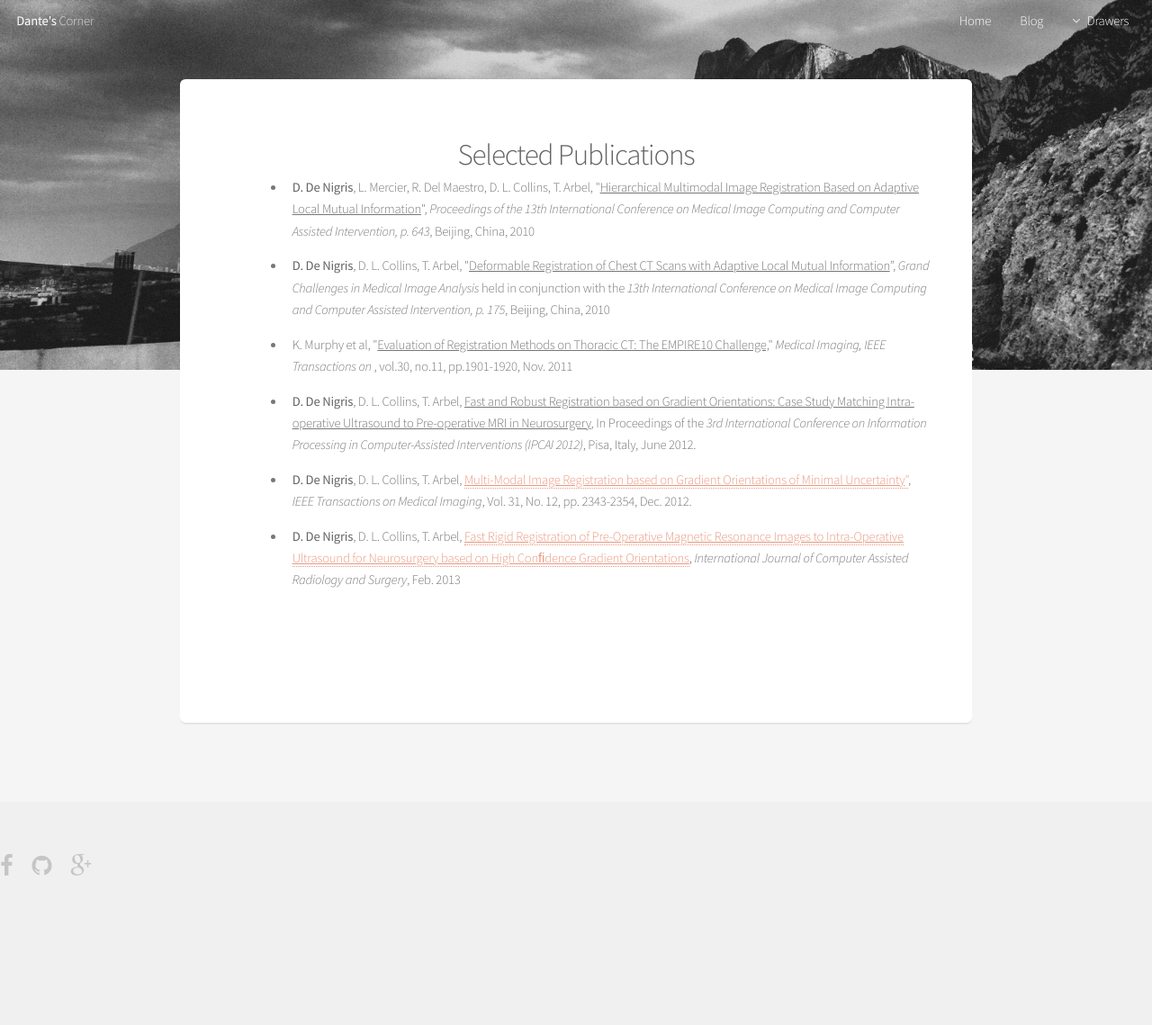
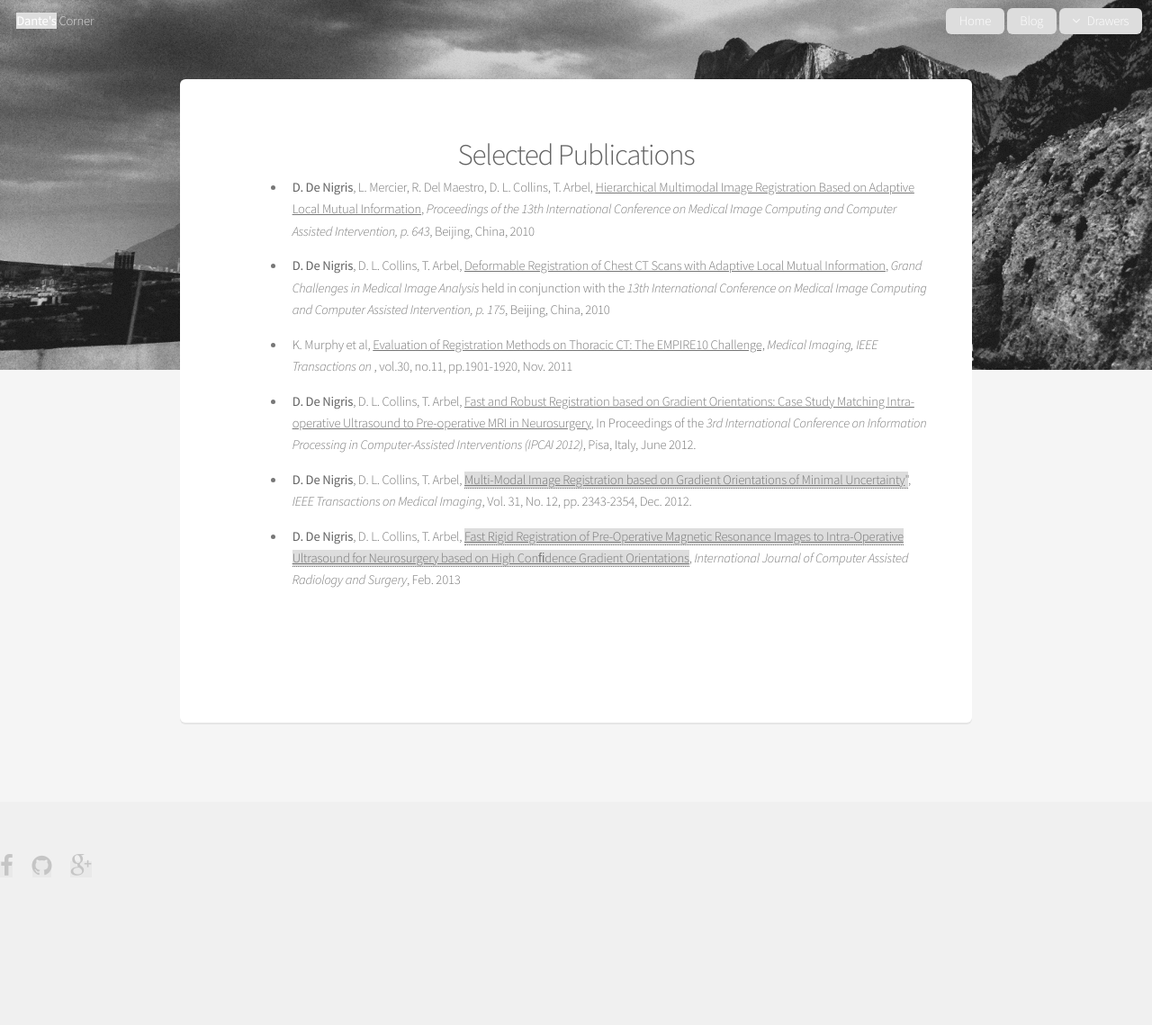
Before and after one commit to dantino/dantino.github.io, a Jekyll site: the page built from publications/index.html, in a window 1280 px wide. Shown: the whole page at 90% size. Built offline with Jekyll 4.4.1, drawn with Linux system fonts in a browser that asks for light colours.

Commit message:
Modifying style a bit

```diff
--- a/assets/css/style.css
+++ b/assets/css/style.css
@@ -31,7 +31,8 @@
 		-ms-transition: color 0.2s ease-in-out, border-bottom-color 0.2s ease-in-out;
 		transition: color 0.2s ease-in-out, border-bottom-color 0.2s ease-in-out;
 		border-bottom: dotted 1px;
-		color: #e89980;
+		color: #777;
+		background-color: #DDD;
 		text-decoration: none;
 	}
 
--- a/publications/index.html
+++ b/publications/index.html
@@ -7,17 +7,17 @@ layout: default
 		<h2>Selected Publications</h2>
 		<ul>
 			<li> <b>D. De Nigris</b>, L. Mercier, R. Del Maestro, D. L. Collins, T. Arbel,
-				"<u>Hierarchical Multimodal Image Registration Based on Adaptive Local Mutual Information</u>",
+				<u>Hierarchical Multimodal Image Registration Based on Adaptive Local Mutual Information</u>,
 				<i>Proceedings of the 13th International Conference on Medical Image
 					Computing and Computer Assisted Intervention, p. 643</i>, Beijing, China, 2010</li>
 					<li><b>D. De Nigris</b>, D. L. Collins, T. Arbel,
-						"<u>Deformable Registration of Chest CT Scans with Adaptive Local Mutual Information</u>”,
+						<u>Deformable Registration of Chest CT Scans with Adaptive Local Mutual Information</u>,
 						<i>Grand Challenges in Medical Image Analysis</i> held in conjunction with the
 						<i>13th International Conference on Medical Image Computing and Computer Assisted Intervention, p. 175</i>,
 						Beijing, China, 2010
 					</li>
 					<li>
-						K. Murphy et al, "<u>Evaluation of Registration Methods on Thoracic CT: The EMPIRE10 Challenge,</u>"
+						K. Murphy et al, <u>Evaluation of Registration Methods on Thoracic CT: The EMPIRE10 Challenge,</u>
 						<i>Medical Imaging, IEEE Transactions on </i>, vol.30, no.11, pp.1901-1920, Nov. 2011
 					</li>
 					<li><b>D. De Nigris</b>, D. L. Collins, T. Arbel,
```
